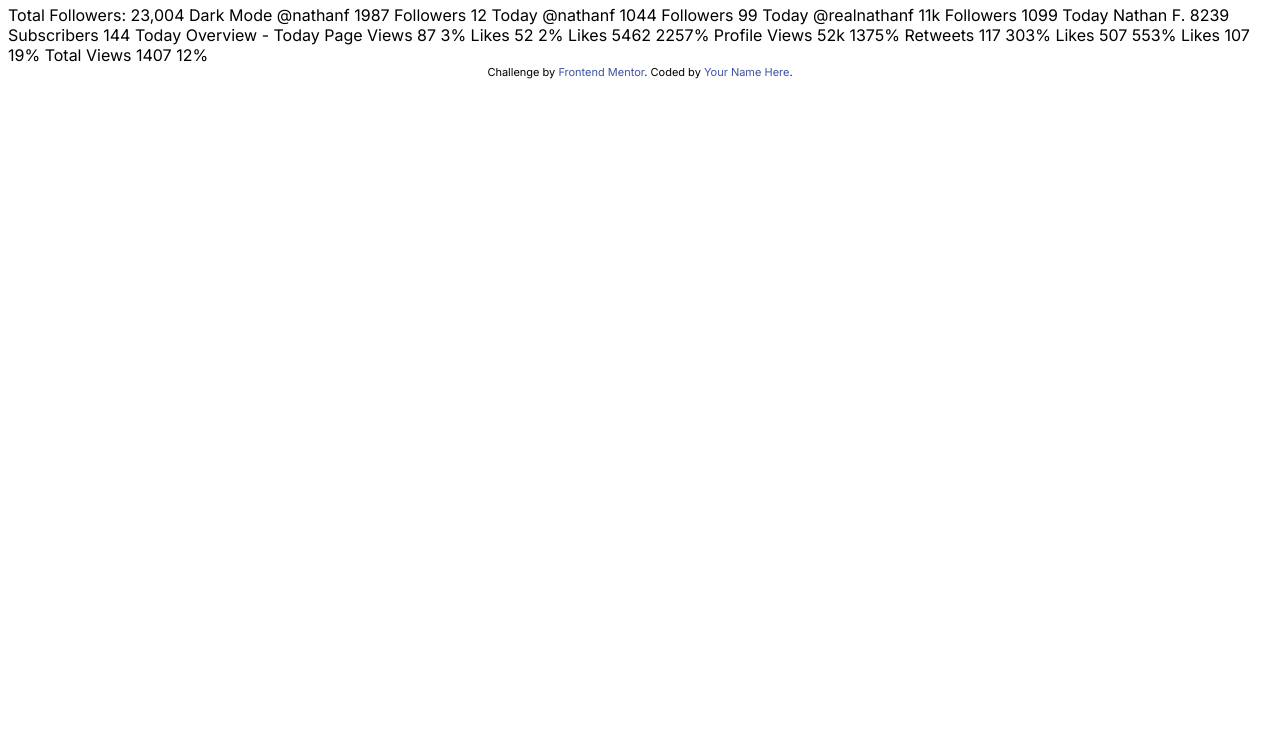
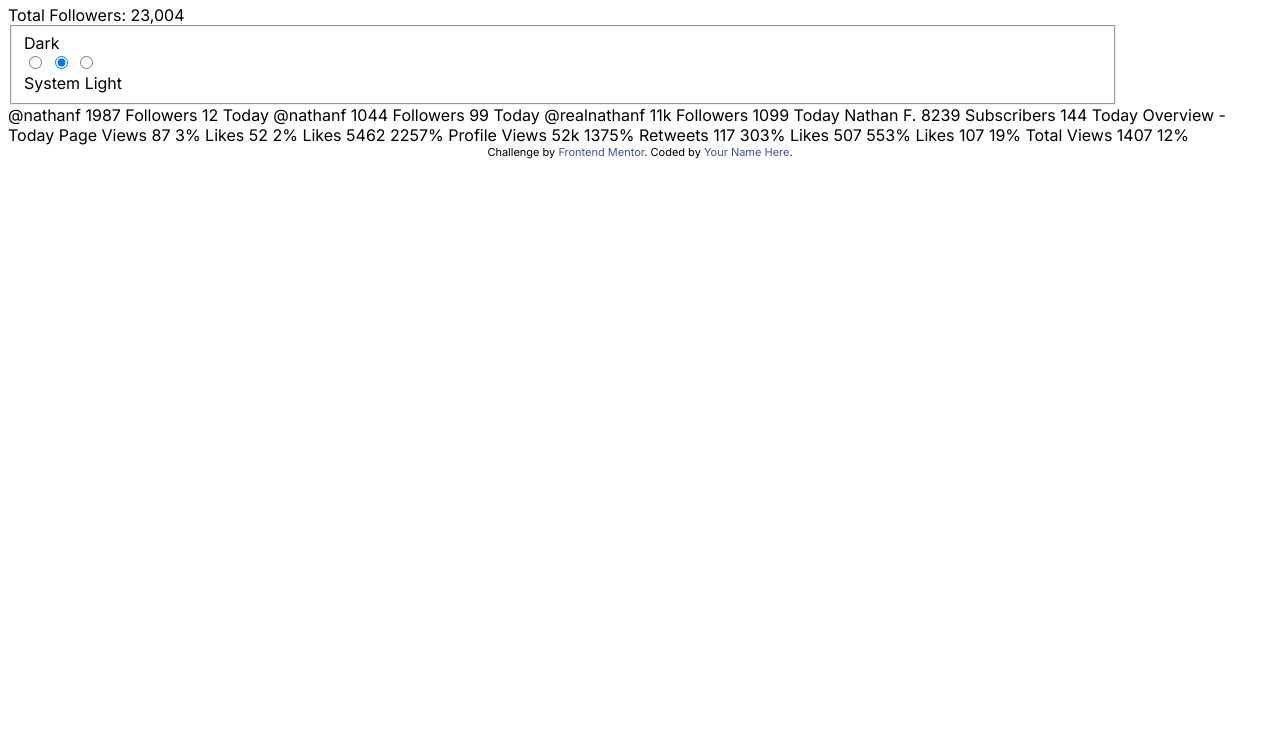
Before and after one commit to Jdm26047/Responsive-Social-Media-Dashboard, a website: page index.html in a window 1280 px wide. Shown: the part 63-800 px from the top of the page. Drawn offline with Linux system fonts and the light colour scheme; files that its build step writes are made by us from their sources.

Commit message:
Toggle code

```diff
--- a/app/scss/globals/_index.scss
+++ b/app/scss/globals/_index.scss
@@ -2,3 +2,4 @@
 @forward 'fonts' ;
 @forward 'boilerplate';
 @forward 'typography';
+@forward 'layout';
--- /dev/null
+++ b/app/scss/globals/layout.scss
@@ -0,0 +1,11 @@
+@use '../util' as *;
+
+.container {
+    padding: 0 rem(25);
+    max-width: rem(1110);
+    margin: 0 auto;
+
+    @include breakpoint(large) {
+        padding: 0;
+    }
+}
--- a/index.html
+++ b/index.html
@@ -24,13 +24,27 @@
 </head>
 <body>
 
+  <header class="header container">
     <h1>Social Media Dashboard</h1>
     Total Followers: 23,004
+    <fieldset aria-label="theme toggle" role="radiogroup">
+      <label for="dark">Dark</label>
+      <div class="toggle__wrapper">
+        <input type="radio" name="theme" id="dark">
+        <input type="radio" name="theme" id="system" checked>
+        <input type="radio" name="theme" id="light" >
+        <span aria-hidden="true" class="c-toggle__background"></span>
+        <span aria-hidden="true" class="c-toggle__switcher"></span>
+      </div>
+      <label for="system">System</label>
+      <label for="light">Light</label>
+    </fieldset>
+  </header>
 
-  Dark Mode
+  <main>
+    <section>
 
-
-
+    </section>
     @nathanf
     1987
     Followers
@@ -87,6 +101,14 @@
     1407
     12%
 
+
+  </main>
+
+
+
+
+
+
   <div class="attribution">
     Challenge by <a href="https://www.frontendmentor.io?ref=challenge" target="_blank">Frontend Mentor</a>.
     Coded by <a href="#">Your Name Here</a>.
```
Also changed, not shown: app/scss/util/breakpoints.scss (+9 -2 lines), dist/script.js, dist/style.css, 2 other files. Lines whose indentation alone changed are shown as unchanged.
